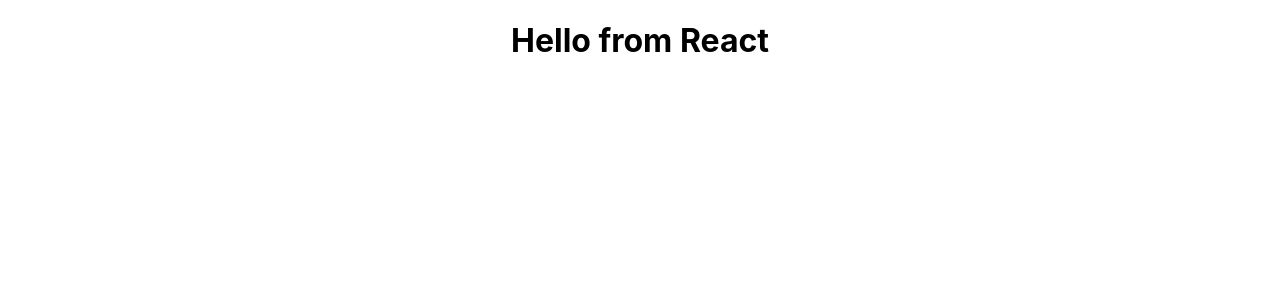
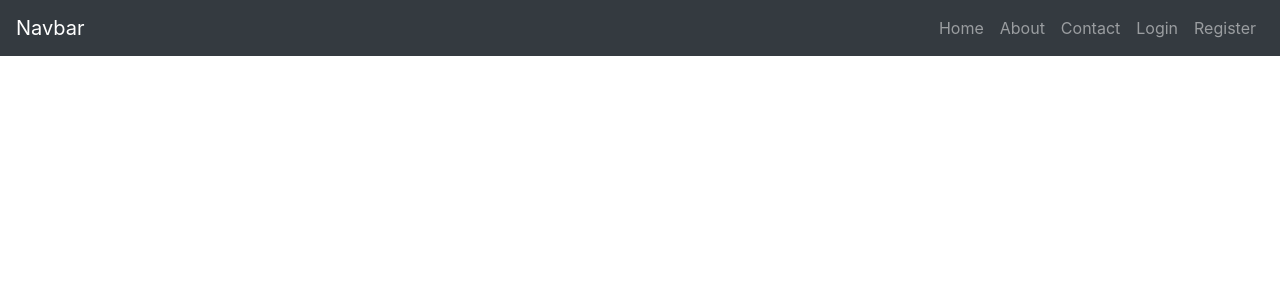
Before and after one commit to mrutyunjaydash/MERNProject, a React (Create React App) app in the folder client/: page / in a window 1280 px wide. Shown: the top 300 px of the page. Built offline with nearby package versions, Linux system fonts and the light colour scheme.

Commit message:
navbar skeleton added

```diff
--- a/client/package.json
+++ b/client/package.json
@@ -6,6 +6,7 @@
     "@testing-library/jest-dom": "^5.14.1",
     "@testing-library/react": "^11.2.7",
     "@testing-library/user-event": "^12.8.3",
+    "bootstrap": "^4.6.0",
     "react": "^17.0.2",
     "react-dom": "^17.0.2",
     "react-scripts": "4.0.3",
--- a/client/public/index.html
+++ b/client/public/index.html
@@ -39,5 +39,8 @@
       To begin the development, run `npm start` or `yarn start`.
       To create a production bundle, use `npm run build` or `yarn build`.
     -->
+    <script src="https://code.jquery.com/jquery-3.5.1.slim.min.js" integrity="sha384-DfXdz2htPH0lsSSs5nCTpuj/zy4C+OGpamoFVy38MVBnE+IbbVYUew+OrCXaRkfj" crossorigin="anonymous"></script>
+    <script src="https://cdn.jsdelivr.net/npm/popper.js@1.16.1/dist/umd/popper.min.js" integrity="sha384-9/reFTGAW83EW2RDu2S0VKaIzap3H66lZH81PoYlFhbGU+6BZp6G7niu735Sk7lN" crossorigin="anonymous"></script>
+    <script src="https://cdn.jsdelivr.net/npm/bootstrap@4.6.0/dist/js/bootstrap.min.js" integrity="sha384-+YQ4JLhjyBLPDQt//I+STsc9iw4uQqACwlvpslubQzn4u2UU2UFM80nGisd026JF" crossorigin="anonymous"></script>
   </body>
 </html>
--- a/client/src/App.js
+++ b/client/src/App.js
@@ -1,11 +1,14 @@
-import './App.css';
+import React, { Component } from 'react';
+import Navbar from './components/Navbar';
 
-function App() {
-  return (
-    <div className="App">
-      <h1>Hello from React</h1>
-    </div>
-  );
+class App extends Component {
+  render() {
+    return (
+      <>
+        <Navbar />
+      </>
+    );
+  }
 }
 
 export default App;
--- /dev/null
+++ b/client/src/components/Navbar.js
@@ -0,0 +1,39 @@
+import React from 'react';
+import 'bootstrap/dist/css/bootstrap.css';
+
+const Navbar = () => {
+    return (
+        <>
+
+            <nav className="navbar navbar-expand-lg navbar-dark bg-dark">
+                <a className="navbar-brand" href="#">Navbar</a>
+                <button className="navbar-toggler" type="button" data-toggle="collapse" data-target="#navbarSupportedContent" aria-controls="navbarSupportedContent" aria-expanded="false" aria-label="Toggle navigation">
+                    <span className="navbar-toggler-icon"></span>
+                </button>
+
+                <div className="collapse navbar-collapse" id="navbarSupportedContent">
+                    <ul className="navbar-nav ml-auto">
+                    <li className="nav-item">
+                        <a className="nav-link" href="#">Home</a>
+                    </li>
+                    <li className="nav-item">
+                        <a className="nav-link" href="#">About</a>
+                    </li>
+                    <li className="nav-item">
+                        <a className="nav-link" href="#">Contact</a>
+                    </li>
+                    <li className="nav-item">
+                        <a className="nav-link" href="#">Login</a>
+                    </li>
+                    <li className="nav-item">
+                        <a className="nav-link" href="#">Register</a>
+                    </li>
+                    </ul>
+                </div>
+            </nav>
+
+        </>
+    );
+};
+
+export default Navbar;
```
Also changed, not shown: client/src/components/About.js (added, +11 -0 lines), client/src/components/Contact.js (added, +11 -0 lines), client/src/components/Home.js (added, +11 -0 lines), client/src/components/Login.js (added, +11 -0 lines), client/src/components/Signup.js (added), 1 other file (tests, documents, lock files or other folders).
